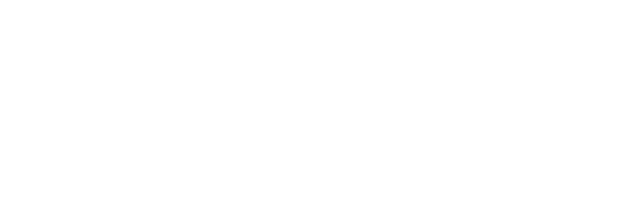
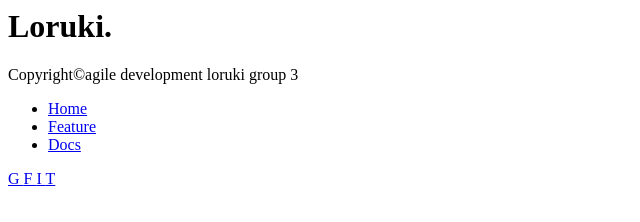
Before and after one commit to HYF-Class19/agile-development-loruki-group-3, a website: page index.html in a window 1280 px wide. Shown: the whole page, without its empty margins (0-640 px from the left). Drawn offline with Linux system fonts and the light colour scheme.

Commit message:
added logos

```diff
--- a/index.html
+++ b/index.html
@@ -1,12 +1,45 @@
-<!DOCTYPE html>
-<html lang="en">
-  <head>
-    <meta charset="UTF-8" />
-    <link rel="icon" type="image/svg+xml" href="./client/assets/favicon.ico" />
-    <meta name="viewport" content="width=device-width, initial-scale=1.0" />
-    <title>project!</title>
-
-    <link href="./styles/index.css" rel="stylesheet" />
-  </head>
-  <body></body>
+<footer class="footer">
+  <div class="flex-3">
+    <div class="logo-2">
+      <h1>Loruki.</h1>
+      <p>Copyright&copy;agile development loruki group 3</p>
+    </div>
+    <div id="foot">
+      <nav>
+        <ul>
+          <li>
+            <a href="index.html">Home</a>
+          </li>
+          <li>
+            <a href="features.html">Feature</a>
+          </li>
+          <li>
+            <a href="docs.html">Docs</a>
+          </li>
+        </ul>
+      </nav>
+    </div>
+    <div class="social">
+      <a
+        class="icon"
+        href="https://github.com/HYF-Class-19-Agile-development-group-3/Loruki-rebuild"
+        >G
+        <i class="fa-brands fa-github fa-2x"></i>
+      </a>
+      <a class="icon" href="https://www.facebook.com/"
+        >F
+        <i class="fab fa-facebook fa-2x"></i>
+      </a>
+      <a class="icon" href="https://www.instagram.com/"
+        >I
+        <i class="fab fa-instagram fa-2x"></i>
+      </a>
+      <a class="icon" href="https://twitter.com/home?lang=en"
+        >T
+        <i class="fab fa-twitter fa-2x"></i>
+      </a>
+    </div>
+  </div>
+</footer>
+</body>
 </html>
```
Also changed, not shown: planning/new homepage.jpeg (added).
